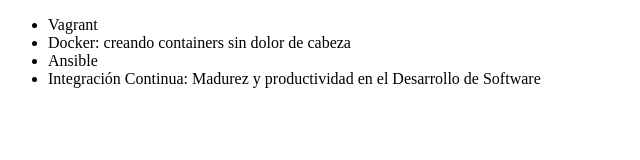
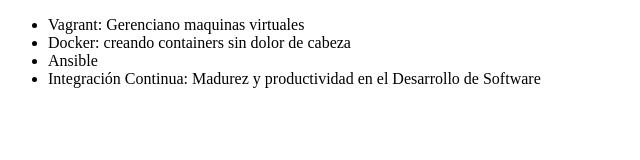
Before and after one commit to fofojaramillo/alura-git, a plain HTML site: page index.html in a window 1280 px wide. Shown: the whole page, without its empty margins (0-640 px from the left). Drawn offline with Linux system fonts and the light colour scheme.

Commit message:
corrigiendo curso de vagrant

```diff
--- a/index.html
+++ b/index.html
@@ -6,7 +6,7 @@
 </head>
 <body>
      <ul>
-         <li> Vagrant </li>
+         <li> Vagrant: Gerenciano maquinas virtuales </li>
          <li> Docker: creando containers sin dolor de cabeza </li>
          <li> Ansible </li>
          <li> Integración Continua: Madurez y productividad en el Desarrollo de Software</li>
```
